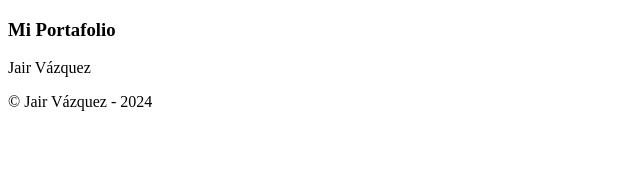
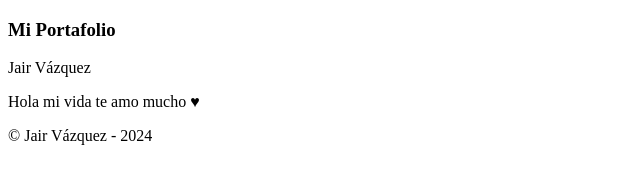
Before and after one commit to WatsiDev/WatsiDev.github.io, a plain HTML site: page index.html in a window 1280 px wide. Shown: the whole page, without its empty margins (0-640 px from the left). Drawn offline with Linux system fonts and the light colour scheme.

Commit message:
Mensaje de amor

```diff
--- a/index.html
+++ b/index.html
@@ -12,6 +12,7 @@
     <main>
         <h3>Mi Portafolio</h3>
         <p>Jair Vázquez</p>
+        <p>Hola mi vida te amo mucho ♥ </p>
     </main>
     <footer>
         &copy; Jair Vázquez - 2024
```
